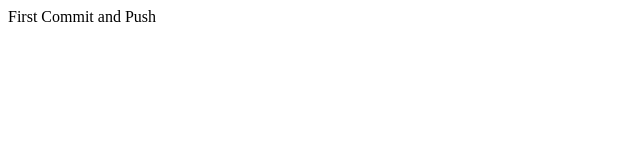
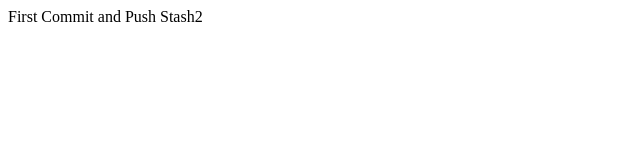
Before and after one commit to PrakashMali160/LearningCommands, a plain HTML site: page index.html in a window 1280 px wide. Shown: the full height of the page, 0-640 px from the left. Drawn offline with Linux system fonts and the light colour scheme.

Commit message:
Stash2 is added

```diff
--- a/index.html
+++ b/index.html
@@ -7,5 +7,6 @@
 </head>
 <body>
     First Commit and Push
+    Stash2
 </body>
 </html>
```
